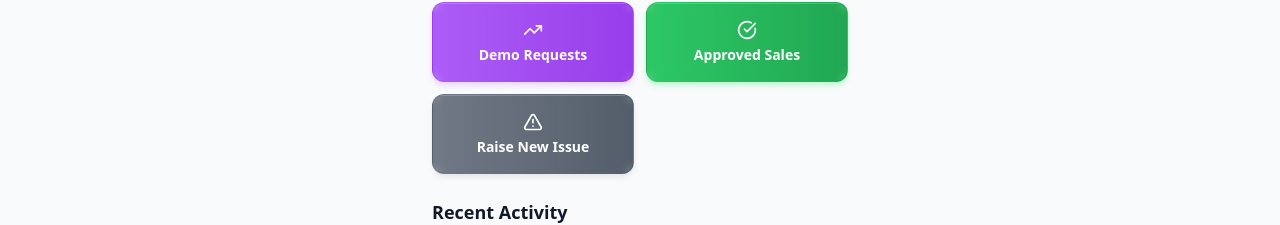
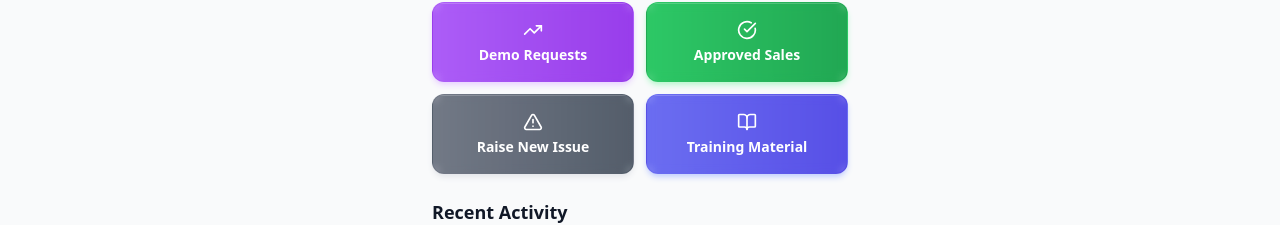
Before and after one commit to coolk4u/celekt-store-command-center, a React (Vite) app: page / in a window 1280 px wide. Shown: the part 887-1112 px from the top of the page. Built offline with nearby package versions, Linux system fonts and the light colour scheme; sample sign-in values are in the browser's storage.

Commit message:
Add Training Material Quick Link
Add a new "Training Material" quick link to the dashboard, placed next to "Raise New Issue", maintaining the existing card-like format with gradient, border, and shadow.

```diff
--- a/src/pages/Dashboard.tsx
+++ b/src/pages/Dashboard.tsx
@@ -5,7 +5,7 @@ import BottomNavigation from '@/components/BottomNavigation';
 import { Card, CardContent } from '@/components/ui/card';
 import { Button } from '@/components/ui/button';
 import { Carousel, CarouselContent, CarouselItem, CarouselNext, CarouselPrevious } from '@/components/ui/carousel';
-import { ClipboardCheck, AlertTriangle, Megaphone, TrendingUp, Calendar, Clock, CheckCircle } from 'lucide-react';
+import { ClipboardCheck, AlertTriangle, Megaphone, TrendingUp, Calendar, Clock, CheckCircle, BookOpen } from 'lucide-react';
 import { useNavigate } from 'react-router-dom';
 
 const Dashboard = () => {
@@ -104,6 +104,13 @@ const Dashboard = () => {
       gradient: 'from-gray-500 to-gray-600',
       icon: AlertTriangle,
       shadowColor: 'shadow-gray-200'
+    },
+    {
+      title: 'Training Material',
+      action: () => navigate('/documents'),
+      gradient: 'from-indigo-500 to-indigo-600',
+      icon: BookOpen,
+      shadowColor: 'shadow-indigo-200'
     },
   ];
 
```
